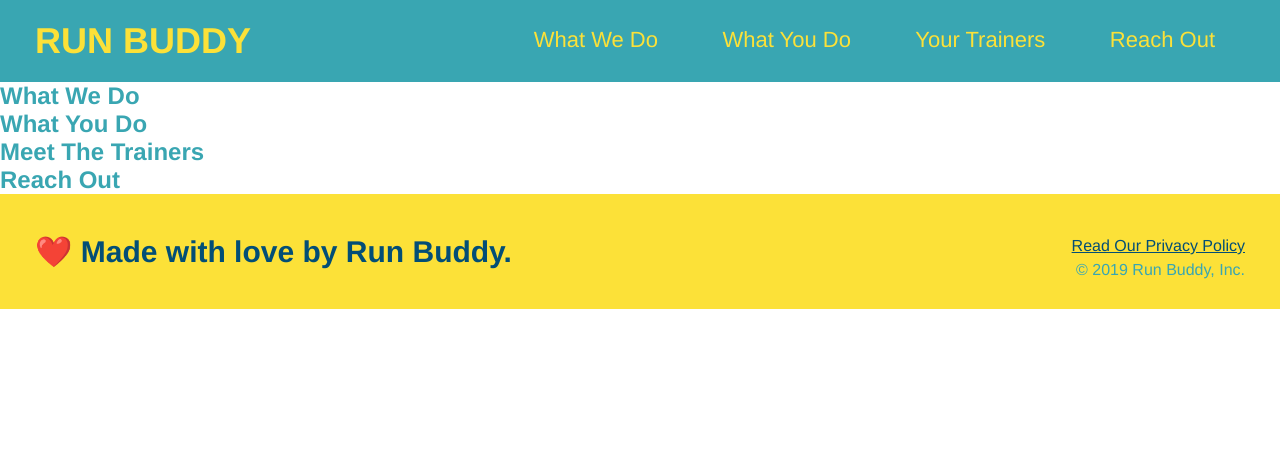
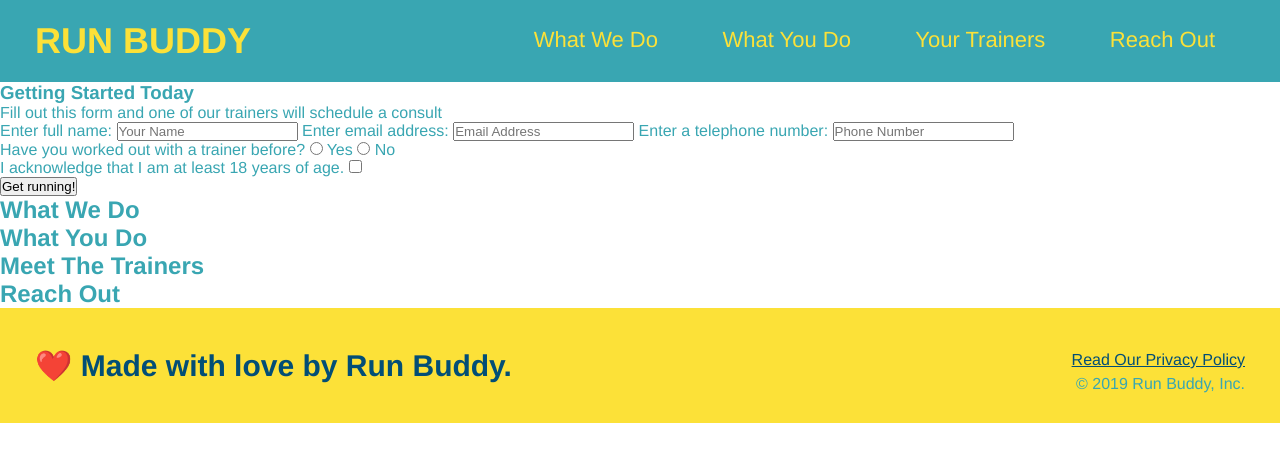
Before and after one commit to QueenAmyRodriguez/run-buddy, a plain HTML site: page index.html in a window 1280 px wide. Drawn offline with Linux system fonts and the light colour scheme.

Commit message:
added form in html

```diff
--- a/index.html
+++ b/index.html
@@ -35,10 +35,40 @@
       </ul>
     </nav>
   </header>
-
   <!-- hero/jumbotron -->
+  <!--form-->
   <section>
+    <div>
+      <h3>Getting Started Today</h3>
+      <p>Fill out this form and one of our trainers will schedule a consult</p>
+      <!--Add form element-->
+      <form>
+        <label for="name">Enter full name:</label>
+        <input type="text" placeholder="Your Name" name="name" id="name" />
+        <label for="email">Enter email address:</label>
+        <input type="email" placeholder="Email Address" name="email" id="email" />
+        <label for="phone">Enter a telephone number:</label>
+        <input type="tel" placeholder="Phone Number" name="phone" id="phone" />
+        <p>
+          Have you worked out with a trainer before?
+          <input type="radio" name="trainer-confirm" id="trainer-yes" />
+          <label for="trainer-yes">Yes</label>
+          <input type="radio" name="trainer-confirm" id="trainer-no" />
+          <label for="trainer-no">No</label>
+        </p>
+        <p>
+          <label for="checkbox" >
+            I acknowledge that I am at least 18 years of age.
+          </label>
+          <input type="checkbox" name="age-confirm" id="checkbox" />
+        </p>
+        <button type="submit">
+          Get running!
+        </button>
+      </form>
+    </div>
   </section>
+  <!--end hero-->
 
   <!-- "what we do" section -->
   <section>
```
